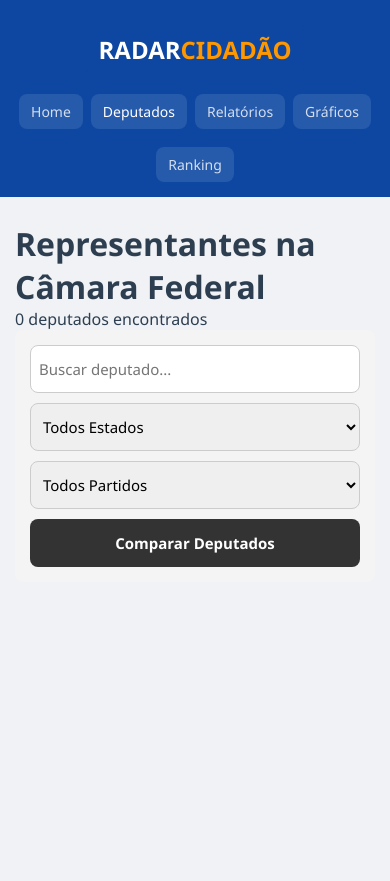
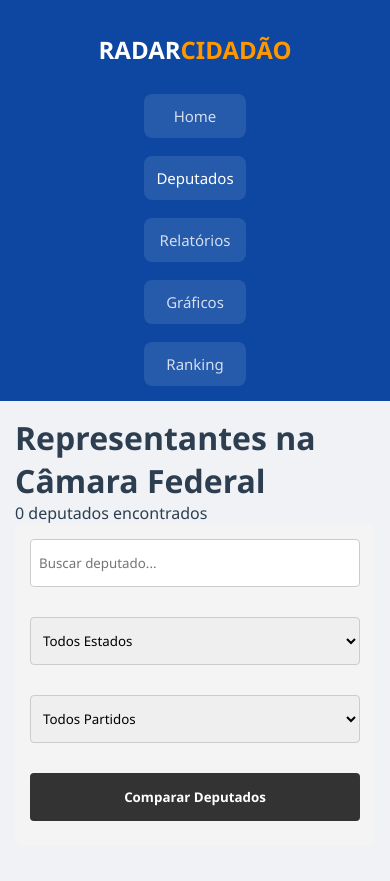
Before and after one commit to eugeniojonatas/Radar-Cidadao-Froggrammers, a Flask app: page /deputados.html in a window 390 px wide. Before the commit the page ends 567 px from the top, so only its background shows below. Run offline with Flask 3, Linux system fonts and the light colour scheme; data that the repository does not hold is empty.

Commit message:
Refactor mobile styles and improve layout structure

```diff
--- a/src/frontend/static/style.css
+++ b/src/frontend/static/style.css
@@ -483,41 +483,56 @@ th {
     }
 }
 /* =====================================================
-   OTIMIZAÇÃO PREMIUM PARA MOBILE (TODAS AS PÁGINAS)
+   OTIMIZAÇÃO DEFINITIVA PARA MOBILE (TODAS AS PÁGINAS)
 ===================================================== */
 
 @media screen and (max-width: 768px) {
 
     /* ==========================================
-       1. GLOBAL (Navegação, Containers e Toasts)
+       1. CABEÇALHO E MENU (Global)
     ========================================== */
     .navbar {
         height: auto !important;
         flex-direction: column !important;
         padding: 15px !important;
-        text-align: center;
     }
 
     .nav-links {
-        flex-wrap: wrap !important;
-        justify-content: center !important;
+        display: flex !important;
+        flex-direction: column !important;
+        width: 100% !important;
         gap: 8px !important;
-        padding-top: 10px !important;
-        width: 100%;
+        padding: 10px 0 0 0 !important;
+    }
+
+    .nav-links li {
+        width: 100% !important;
+        text-align: center !important;
     }
 
     .nav-links a {
-        padding: 8px 12px !important;
-        font-size: 14px !important;
+        display: block !important;
+        padding: 12px !important;
         background: rgba(255, 255, 255, 0.1);
-        border-radius: 8px;
-        display: block;
+        border-radius: 8px !important;
+        font-size: 15px !important;
     }
 
-    .container, main[style*="padding"] {
+    /* ==========================================
+       2. REGRAS GERAIS E CONTAINERS
+    ========================================== */
+    .container, main[style] {
         padding: 15px !important;
-        margin: 10px auto !important;
+        margin: 0 auto !important;
         width: 100% !important;
+    }
+
+    /* Força todos os botões e inputs a terem tamanho para o dedo e ocuparem a tela */
+    input, select, button, .btn {
+        width: 100% !important;
+        min-height: 48px !important;
+        margin: 0 0 10px 0 !important;
+        box-sizing: border-box !important;
     }
 
     .toast {
@@ -525,117 +540,95 @@ th {
         left: 50% !important;
         right: auto !important;
         transform: translateX(-50%) !important;
-        top: 10px !important;
+        top: 20px !important;
         text-align: center !important;
-        border-radius: 8px !important;
-    }
-
-    /* Botões e Inputs mais fáceis de tocar (Padrão Apple/Google) */
-    input, select, button, .btn {
-        min-height: 48px !important;
-        border-radius: 8px !important;
-        font-size: 15px !important;
     }
 
     /* ==========================================
-       2. HOME (index.html)
+       3. PÁGINA HOME (index.html)
     ========================================== */
-    .hero {
+    .hero, .hero[style] {
+        height: auto !important;
         padding: 40px 20px !important;
-        height: auto !important;
-        min-height: 350px !important;
         text-align: center !important;
-        justify-content: center !important;
     }
 
-    .hero p {
-        margin: 15px auto 25px !important;
-        font-size: 1rem !important;
-    }
-
-    /* Remove a sobreposição quebrada dos cards na página inicial */
-    .grid[style*="margin-top: -60px"],
-    .grid[style*="-60px"] {
-        margin-top: 10px !important;
+    /* Conserta os 3 cards encavalados */
+    .grid {
         display: flex !important;
         flex-direction: column !important;
+        margin-top: 15px !important;
         gap: 15px !important;
-    }
-
-    /* ==========================================
-       3. PÁGINA DE DEPUTADOS (deputados.html)
-    ========================================== */
-    .filter-bar,
-    div[style*="display: flex; gap: 10px"] {
-        flex-direction: column !important;
-        align-items: stretch !important;
-        gap: 10px !important;
-        padding: 15px !important;
-    }
-
-    .filter-bar input, .filter-bar select {
-        width: 100% !important;
-        margin: 0 !important;
     }
 
     /* ==========================================
        4. PÁGINA DE PERFIL (perfil.html)
     ========================================== */
-    /* Transforma o layout duplo (Foto na esquerda, dados na direita) em uma coluna */
-    div[style*="grid-template-columns:320px"],
-    div[style*="grid-template-columns: 320px"] {
+    /* Ataca a div principal que divide a foto e os dados, ignorando as quebras de linha do HTML */
+    main.container > div[style] {
         display: flex !important;
         flex-direction: column !important;
         gap: 20px !important;
     }
 
     /* Descongela a foto de perfil para a página poder rolar */
-    aside .card {
-        position: relative !important;
-        top: 0 !important;
+    aside .card, aside .card[style] {
+        position: static !important;
     }
 
-    div[style*="justify-content:space-between"],
-    div[style*="justify-content: space-between"] {
+    /* Empilha as linhas de informações (como totais de gastos) */
+    .card div[style] {
+        display: flex !important;
         flex-direction: column !important;
         align-items: flex-start !important;
         gap: 10px !important;
     }
 
     /* ==========================================
-       5. PÁGINA DE RELATÓRIOS (relatorios.html)
+       5. DEPUTADOS E GRÁFICOS (Filtros e Buscas)
     ========================================== */
-    /* Empilha os filtros de 3 colunas para 1 coluna */
-    div[style*="grid-template-columns: repeat(3"],
-    div[style*="grid-template-columns:repeat(3"] {
-        grid-template-columns: 1fr !important;
+    .filter-bar,
+    .filter-bar[style],
+    .container > .card[style] {
+        display: flex !important;
+        flex-direction: column !important;
+        align-items: stretch !important;
+        padding: 15px !important;
+        gap: 5px !important;
+    }
+
+    /* ==========================================
+       6. RELATÓRIOS (relatorios.html)
+    ========================================== */
+    /* Garante que a correção anterior da página de relatórios se mantenha */
+    .card > div[style] {
+        display: flex !important;
+        flex-direction: column !important;
         gap: 10px !important;
     }
 
     /* ==========================================
-       6. RANKING (ranking.html)
+       7. RANKING (ranking.html)
     ========================================== */
     .ranking-filtros {
+        display: flex !important;
         flex-direction: column !important;
         align-items: stretch !important;
         padding: 15px !important;
     }
 
-    .ranking-filtros select,
-    .ranking-filtros button {
-        width: 100% !important;
-    }
-
     .ranking-top3 {
-        grid-template-columns: 1fr !important;
+        display: flex !important;
+        flex-direction: column !important;
         gap: 15px !important;
     }
 
     .ranking-item {
+        display: flex !important;
         flex-direction: column !important;
+        align-items: center !important;
         text-align: center !important;
         padding: 20px 15px !important;
-        gap: 12px !important;
     }
 
     .ranking-info {
```
Also changed, not shown: other parts of src/frontend/static/style.css (+10 -24 lines).
